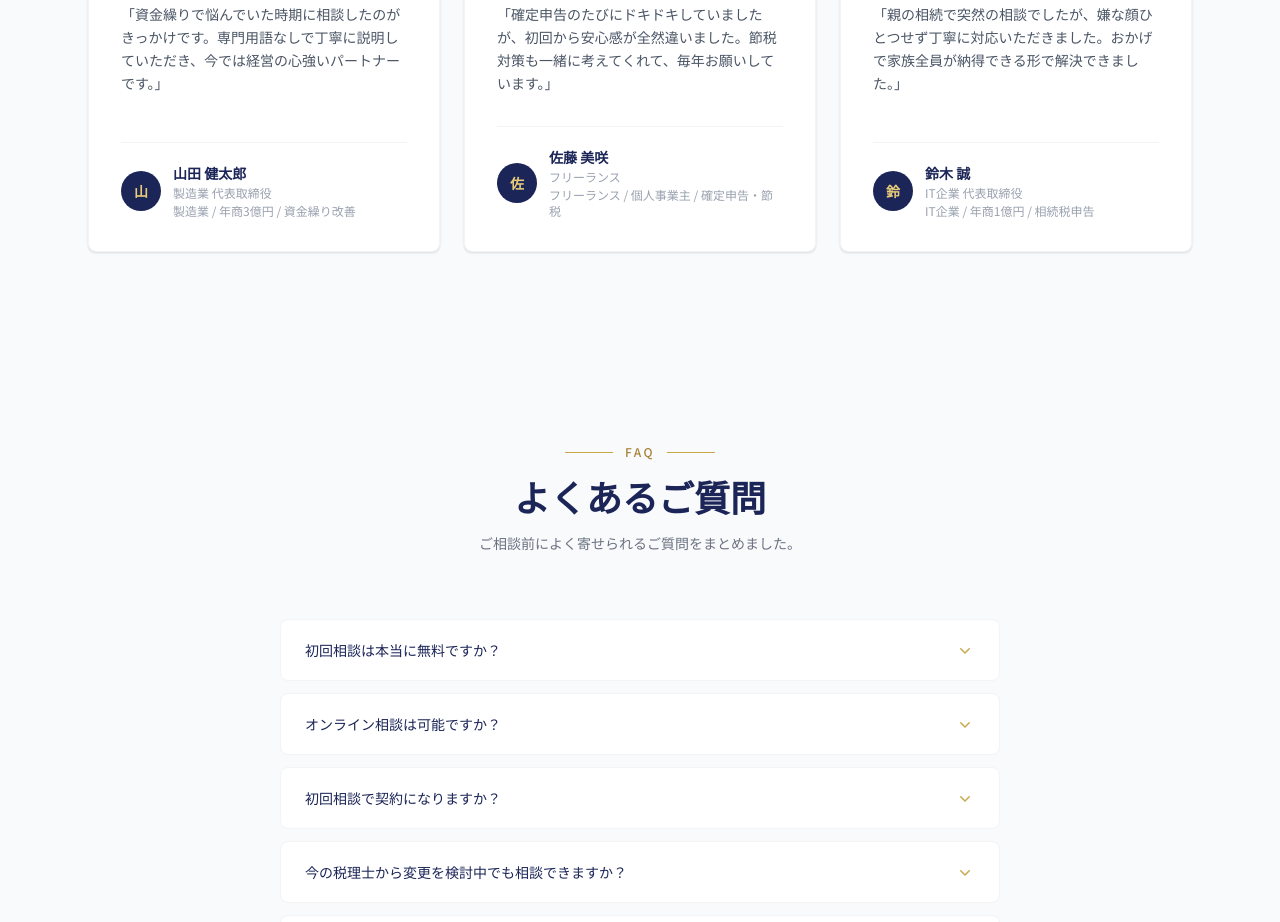
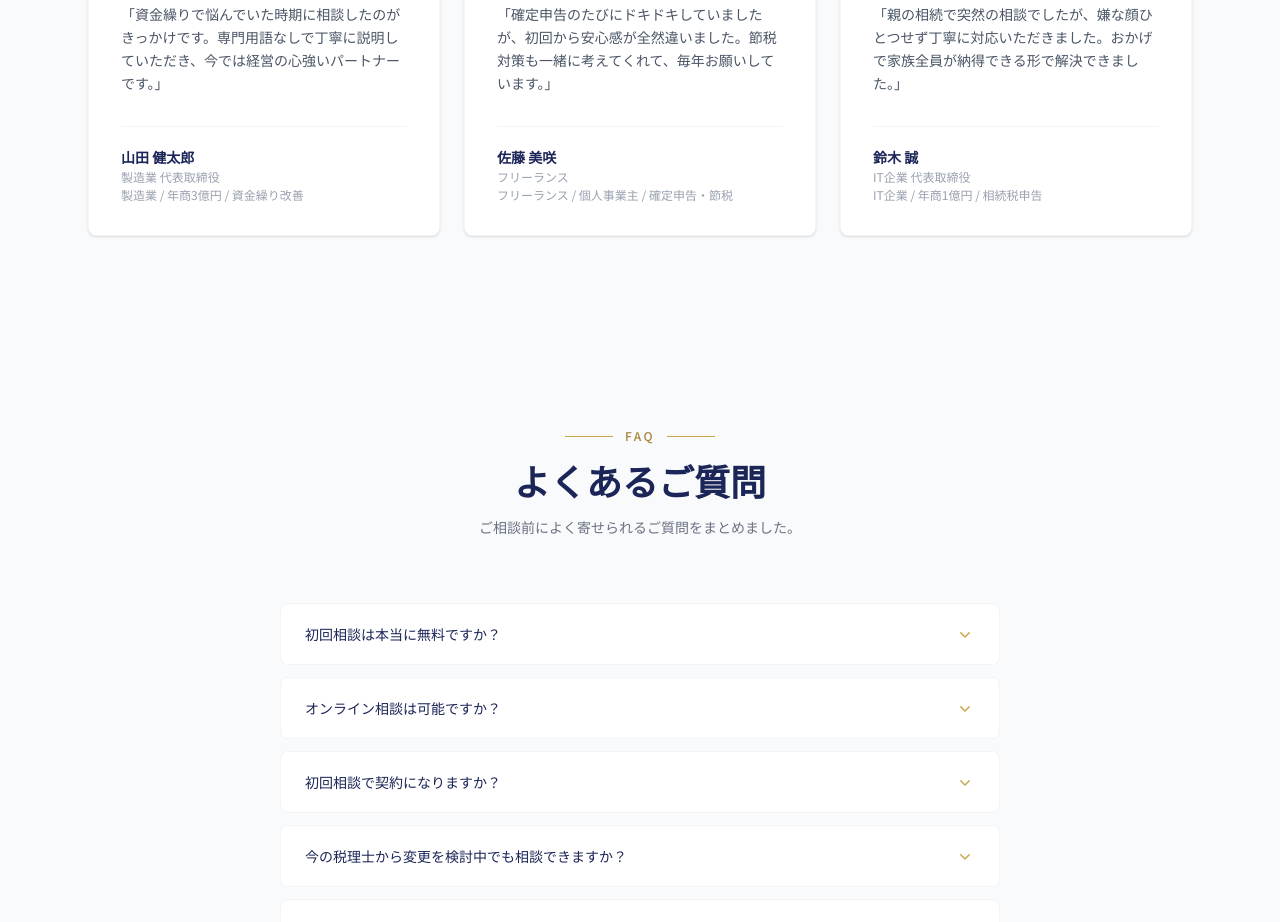
Before and after one commit to allhide911-droid/zeirishi, a Next.js app: page / in a window 1280 px wide. Shown: the part 3880-4802 px from the top of the page. Built offline with nearby package versions, Linux system fonts and the light colour scheme.

Commit message:
Remove testimonials avatar icons

```diff
--- a/app/components/Testimonials.tsx
+++ b/app/components/Testimonials.tsx
@@ -71,17 +71,10 @@ export default function Testimonials() {
               <p className="text-gray-600 text-sm leading-relaxed flex-1 mb-8">
                 「{t.comment}」
               </p>
-              <div className="flex items-center gap-3 pt-5 border-t border-gray-100">
-                <div className="w-10 h-10 rounded-full bg-navy-800 flex items-center justify-center flex-shrink-0">
-                  <span className="text-gold-400 text-sm font-bold">
-                    {t.name.charAt(0)}
-                  </span>
-                </div>
-                <div>
-                  <div className="text-navy-800 font-bold text-sm">{t.name}</div>
-                  <div className="text-gray-400 text-xs mt-0.5">{t.role}</div>
-                  <div className="text-gray-400 text-xs mt-0.5">{t.detail}</div>
-                </div>
+              <div className="pt-5 border-t border-gray-100">
+                <div className="text-navy-800 font-bold text-sm">{t.name}</div>
+                <div className="text-gray-400 text-xs mt-0.5">{t.role}</div>
+                <div className="text-gray-400 text-xs mt-0.5">{t.detail}</div>
               </div>
             </div>
           ))}
```
